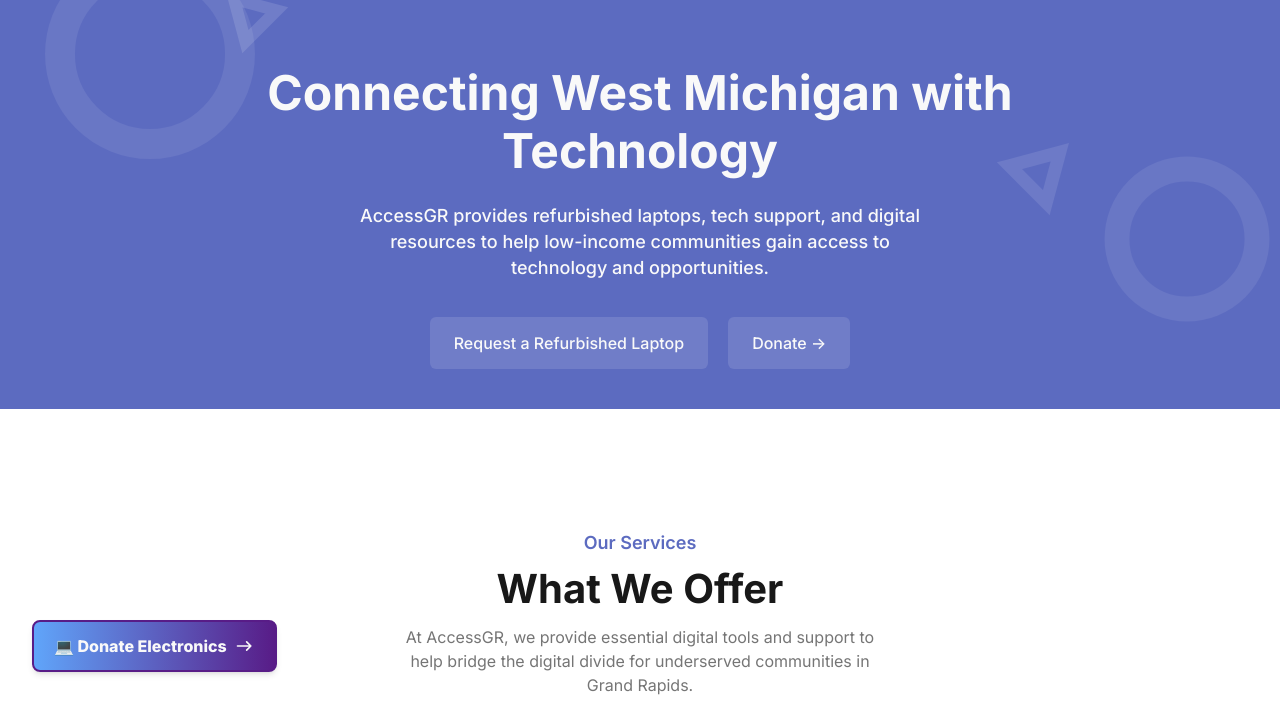
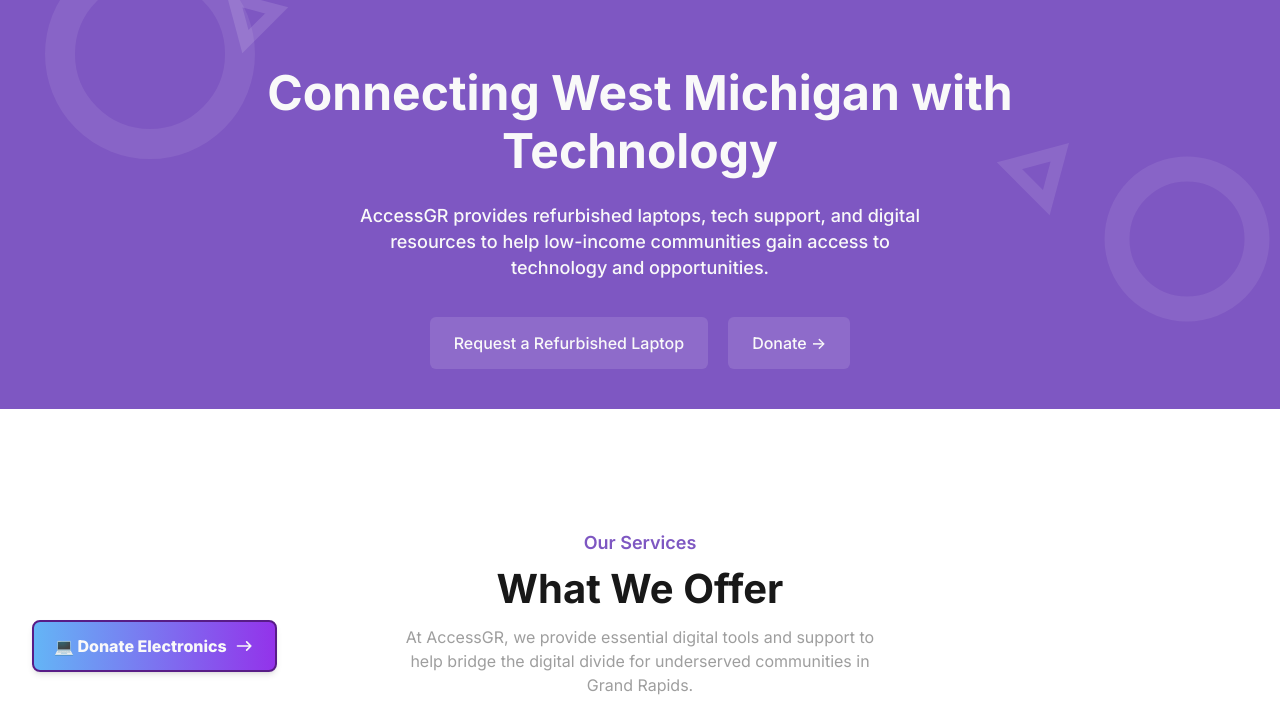
Before and after one commit to Sieep-Coding/accessGR-site, an Astro site: page / in a window 1280 px wide. Shown: the part 96-800 px from the top of the page. Built offline with nearby package versions, Linux system fonts and the light colour scheme; Astro itself is replaced by a stand-in of ours.

Commit message:
major styling overhaul

```diff
--- a/src/components/CTAsection.astro
+++ b/src/components/CTAsection.astro
@@ -13,7 +13,7 @@
               No computer experience is okay! <br>Assist with outreach, marketing, or technical aspects of AccessGR. Fill out the form and one of us will reach out about your interest.
             </p>
             <a href="#contact"
-              class="inline-flex items-center justify-center border-2 border-zinc-200 rounded-full bg-gradient-to-r from-indigo-500 to-purple-600 py-3 px-12 text-lg font-semibold text-white transition-transform duration-500 ease-in-out hover:scale-105 hover:border-zinc-400 hover:text-zinc-200">
+              class="inline-flex items-center justify-center border-2 border-zinc-200 rounded-full bg-gradient-to-r from-accent-2 to-purple-600 py-3 px-12 accent-2 text-lg font-semibold text-white transition-transform duration-500 ease-in-out hover:scale-105 hover:border-zinc-400 hover:text-zinc-200">
              Fill Out The Form →
            </a>
           </div>
--- a/src/components/layout/MadeWithButton.astro
+++ b/src/components/layout/MadeWithButton.astro
@@ -2,9 +2,9 @@
 <a
   target="_blank"
   rel="nofollow noopener"
-  class="hover:animate-pulse inline-flex items-center border-2 border-purple-900 gap-2 py-3 px-5 rounded-lg bg-gradient-to-r from-blue-400 to-purple-900 text-white shadow-md fixed bottom-8 left-4 sm:left-8 z-50 transition-transform transform hover:scale-105 hover:shadow-lg"
+  class="hover:animate-pulse inline-flex items-center border-2 border-purple-900 gap-2 py-3 px-5 rounded-lg bg-gradient-to-r from-accent-2 to-purple-600 text-white shadow-md fixed bottom-8 left-4 sm:left-8 z-50 accent-2 transition-transform transform hover:scale-105"
   href="/contact">
-  <span class="text-base font-extrabold no-underline hover:underline hover:decoration-pink-500">
+  <span class="text-base font-extrabold no-underline hover:underline hover:decoration-accent-1">
     💻 Donate Electronics
   </span>
   <svg class="w-5 h-5" xmlns="http://www.w3.org/2000/svg" fill="none" viewBox="0 0 24 24" stroke="currentColor">
--- a/tailwind.config.cjs
+++ b/tailwind.config.cjs
@@ -32,16 +32,19 @@
     7: "#D3D3D3",
     8: "#E0E0E0",
   },
-        primary: "#5C6BC0",
+  primary: "#7E57C2", // A softer purple
+  "purple-light": "#E1BEE7", // Light purple for accents
   "blue-dark": "#263238",
-        secondary: "#00C853",
-        "body-color": "#757575",
+  secondary: "#81C784", // A fresher green
+  "body-color": "#9E9E9E",
   "body-secondary": "#B0BEC5",
   warning: "#FFAB00",
   stroke: "#B0BEC5",
-        "gray-1": "#ECEFF1",
+  "gray-1": "#F5F5F5",
   "gray-2": "#CFD8DC",
   "gray-7": "#B0BEC5",
+  "accent-1": "#FF6F61", // Coral for an inviting touch
+  "accent-2": "#64B5F6", // Light blue for freshness
 },
       boxShadow: {
         "testimonial-btn": "0px 0px 0px 0px rgba(0, 0, 0, 0.0)",
```
Lines whose indentation alone changed are shown as unchanged.
